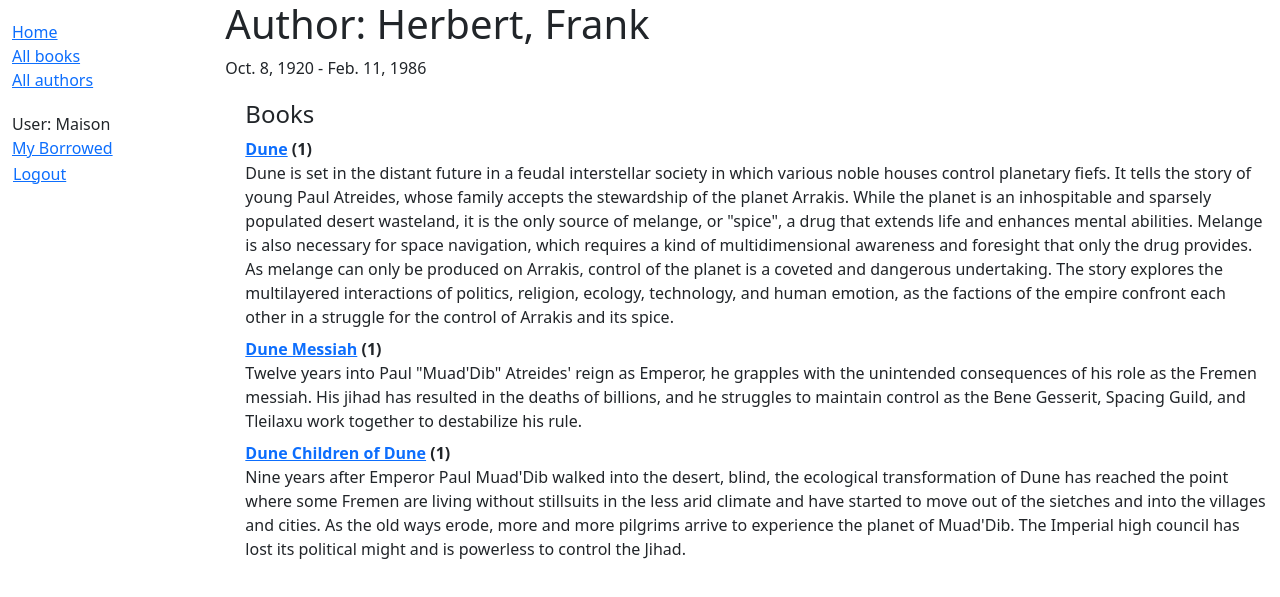
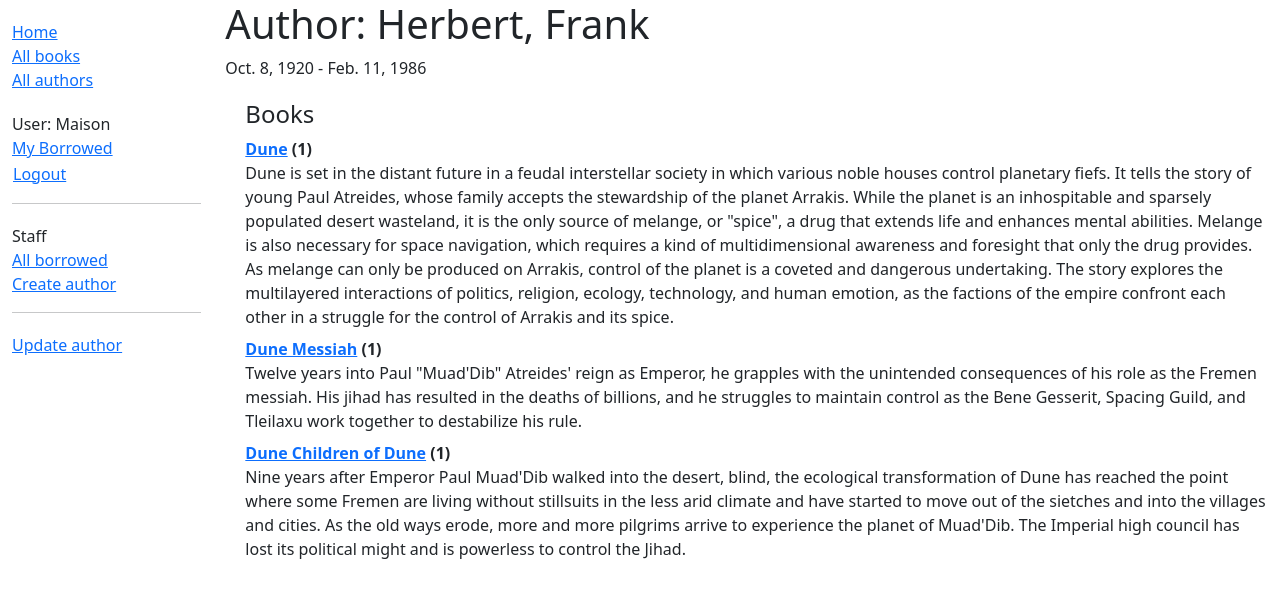
Before and after one commit to Clovotc/csci313-assignment-4-Maison-Kasprick, a Django app: page /catalog/author/1 in a window 1280 px wide. Shown: the top 597 px of the page. Run offline with Django 5.2, Linux system fonts and the light colour scheme; a user stored in the database is signed in; data comes from the database, SQL or seed files in the repository; both versions use the stored data as it was after the commit.

Commit message:
Completed Part 9 of the tutorial

```diff
--- a/locallibrary/catalog/templates/base_generic.html
+++ b/locallibrary/catalog/templates/base_generic.html
@@ -40,6 +40,16 @@
               <li><a href="{% url 'login' %}?next={{ request.path }}">Login</a></li>
               {% endif %}
             </ul>
+            {% if user.is_staff %}
+              <hr>
+              <ul class="sidebar-nav">
+              <li>Staff</li>
+              <li><a href="{% url 'all-borrowed' %}">All borrowed</a></li>
+            {% if perms.catalog.add_author %}
+              <li><a href="{% url 'author-create' %}">Create author</a></li>
+            {% endif %}
+              </ul>
+            {% endif %}
           {% endblock %}
         </div>
         <div class="col-sm-10 ">{% block content %}{% endblock %}{% block pagination %}
--- a/locallibrary/catalog/templates/catalog/author_detail.html
+++ b/locallibrary/catalog/templates/catalog/author_detail.html
@@ -15,3 +15,20 @@
         </dl>
     </div>
 {% endblock %}
+
+{% block sidebar %}
+  {{ block.super }}
+
+  {% if perms.catalog.change_author or perms.catalog.delete_author %}
+  <hr>
+  <ul class="sidebar-nav">
+    {% if perms.catalog.change_author %}
+      <li><a href="{% url 'author-update' author.id %}">Update author</a></li>
+    {% endif %}
+    {% if not author.book_set.all and perms.catalog.delete_author %}
+      <li><a href="{% url 'author-delete' author.id %}">Delete author</a></li>
+    {% endif %}
+    </ul>
+  {% endif %}
+
+{% endblock %}
--- a/locallibrary/catalog/urls.py
+++ b/locallibrary/catalog/urls.py
@@ -8,4 +8,8 @@ urlpatterns = [
     path('authors/', views.AuthorListView.as_view(), name='authors'),
     path('author/<int:pk>', views.AuthorDetailView.as_view(), name='author-detail'),
     path('mybooks/', views.LoanedBooksByUserListView.as_view(), name='my-borrowed'),
+    path('book/<uuid:pk>/renew/', views.renew_book_librarian, name='renew-book-librarian'),
+    path('author/create/', views.AuthorCreate.as_view(), name='author-create'),
+    path('author/<int:pk>/update/', views.AuthorUpdate.as_view(), name='author-update'),
+    path('author/<int:pk>/delete/', views.AuthorDelete.as_view(), name='author-delete'),
 ]
--- a/locallibrary/catalog/views.py
+++ b/locallibrary/catalog/views.py
@@ -2,6 +2,16 @@ from django.shortcuts import render
 from .models import Book, Author, BookInstance, Genre
 from django.views import generic
 from django.contrib.auth.mixins import LoginRequiredMixin
+from django.contrib.auth.decorators import login_required, permission_required
+from django.shortcuts import get_object_or_404
+from django.http import HttpResponseRedirect
+from django.urls import reverse
+from catalog.forms import RenewBookForm
+from django.views.generic.edit import CreateView, UpdateView, DeleteView
+from django.urls import reverse_lazy
+from .models import Author
+from django.contrib.auth.mixins import PermissionRequiredMixin
+import datetime
 
 # Create your views here.
 
@@ -64,3 +74,66 @@ class LoanedBooksByUserListView(LoginRequiredMixin,generic.ListView):
             .filter(status__exact='o')
             .order_by('due_back')
         )
+
+
+@login_required
+@permission_required('catalog.can_mark_returned', raise_exception=True)
+def renew_book_librarian(request, pk):
+    """View function for renewing a specific BookInstance by librarian."""
+    book_instance = get_object_or_404(BookInstance, pk=pk)
+
+    # If this is a POST request then process the Form data
+    if request.method == 'POST':
+
+        # Create a form instance and populate it with data from the request (binding):
+        form = RenewBookForm(request.POST)
+
+        # Check if the form is valid:
+        if form.is_valid():
+            # process the data in form.cleaned_data as required (here we just write it to the model due_back field)
+            book_instance.due_back = form.cleaned_data['renewal_date']
+            book_instance.save()
+
+            # redirect to a new URL:
+            return HttpResponseRedirect(reverse('all-borrowed'))
+
+    # If this is a GET (or any other method) create the default form.
+    else:
+        proposed_renewal_date = datetime.date.today() + datetime.timedelta(weeks=3)
+        form = RenewBookForm(initial={'renewal_date': proposed_renewal_date})
+
+    context = {
+        'form': form,
+        'book_instance': book_instance,
+    }
+
+    return render(request, 'catalog/book_renew_librarian.html', context)
+
+
+class AuthorCreate(PermissionRequiredMixin, CreateView):
+    model = Author
+    fields = ['first_name', 'last_name', 'date_of_birth', 'date_of_death']
+    initial = {'date_of_death': '11/11/2023'}
+    permission_required = 'catalog.add_author'
+
+
+class AuthorUpdate(PermissionRequiredMixin, UpdateView):
+    model = Author
+    # Not recommended (potential security issue if more fields added)
+    fields = '__all__'
+    permission_required = 'catalog.change_author'
+
+
+class AuthorDelete(PermissionRequiredMixin, DeleteView):
+    model = Author
+    success_url = reverse_lazy('authors')
+    permission_required = 'catalog.delete_author'
+
+    def form_valid(self, form):
+        try:
+            self.object.delete()
+            return HttpResponseRedirect(self.success_url)
+        except Exception as e:
+            return HttpResponseRedirect(
+                reverse("author-delete", kwargs={"pk": self.object.pk})
+            )
```
Also changed, not shown: locallibrary/catalog/forms.py (added, +21 -0 lines), locallibrary/catalog/templates/catalog/author_confirm_delete.html (added, +25 -0 lines), locallibrary/catalog/templates/catalog/author_form.html (added, +11 -0 lines), locallibrary/catalog/templates/catalog/book_renew_librarian.html (added, +15 -0 lines), locallibrary/db.sqlite3.
